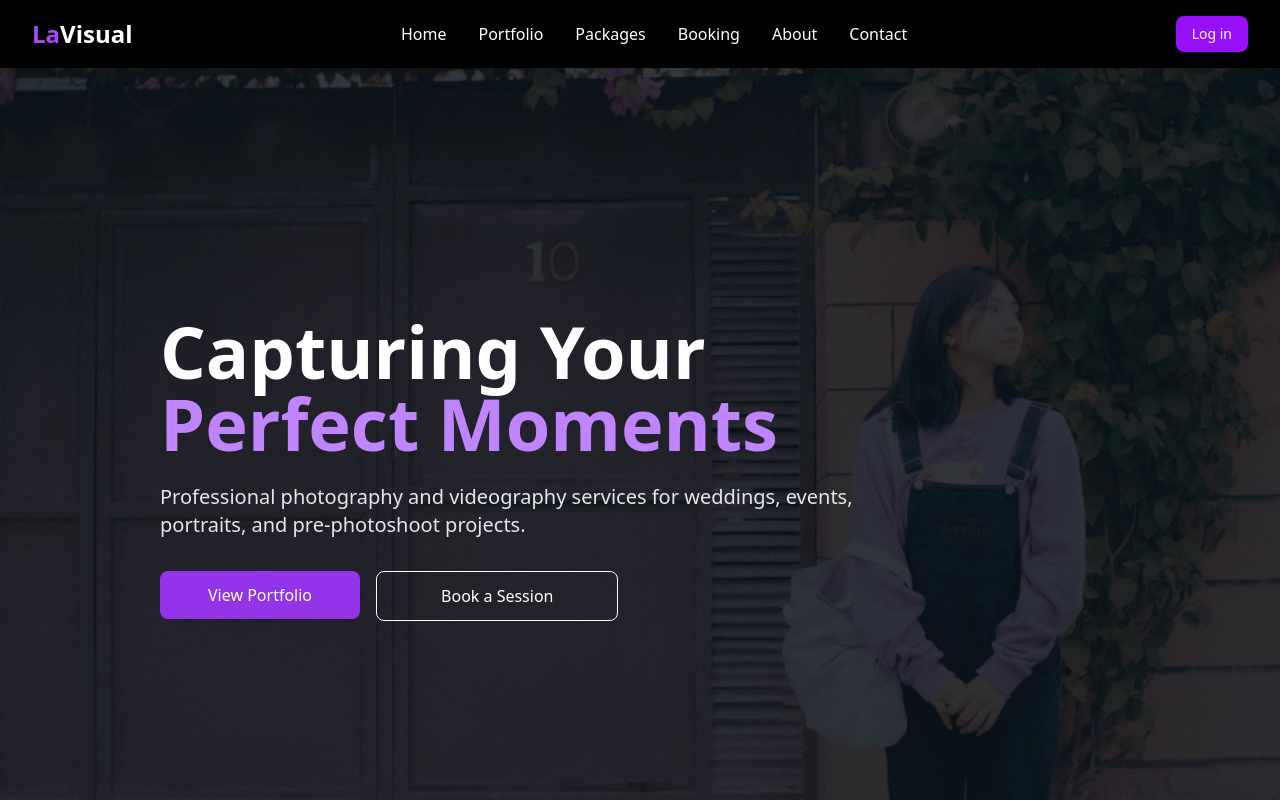
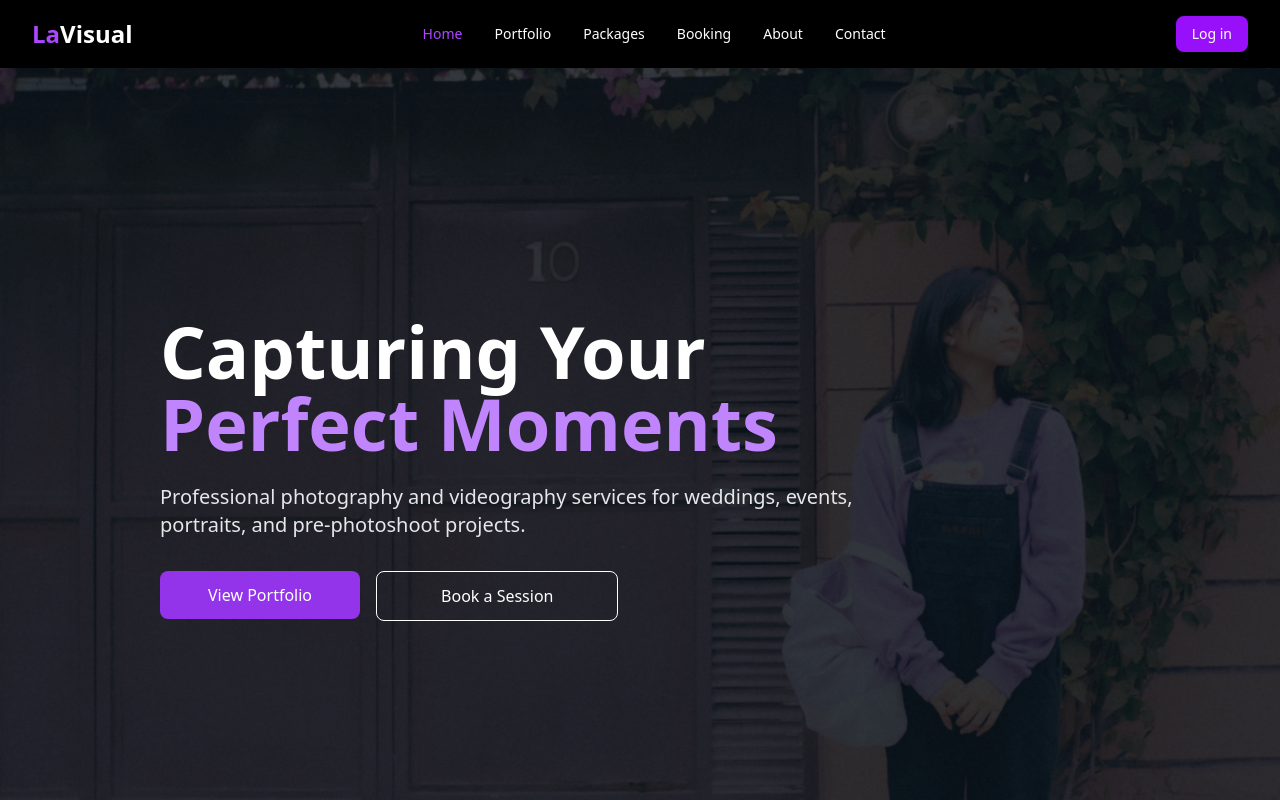
Before and after one commit to aaronersando/LaVisual-Photography-Videography-Booking-System-with-React-Springboot, a React (Vite) app in the folder src/main/resources/static/frontend/: page / in a window 1280 px wide. Shown: the top 800 px of the page. Built offline with nearby package versions, Linux system fonts and the light colour scheme.

Commit message:
Navbar uselocation for the active page with highlight done

```diff
--- a/src/main/resources/static/frontend/src/components/common/Navbar.jsx
+++ b/src/main/resources/static/frontend/src/components/common/Navbar.jsx
@@ -1,8 +1,11 @@
 import { useState } from 'react';
-import {Link} from 'react-router-dom';
+import { Link, useLocation } from 'react-router-dom';
 
 function Navbar() {
   const [isMobileMenuOpen, setIsMobileMenuOpen] = useState(false);
+  const location = useLocation(); // Get the current location
+
+  const isActive = (path) => location.pathname === path; // Check if the path matches the current location
 
   return (
     <header className="bg-black w-full py-4 sticky top-0 z-50">
@@ -17,18 +20,62 @@ function Navbar() {
 
           {/* Desktop Navigation */}
           <nav className="hidden md:flex items-center space-x-8">
-            <Link to="/" className="text-white hover:text-purple-500 transition-colors duration-200">Home</Link>
-            <Link to="/portfolio" className="text-white hover:text-purple-500 transition-colors duration-200">Portfolio</Link>
-            <Link to="/packages" className="text-white hover:text-purple-500 transition-colors duration-200">Packages</Link>
-            <Link to="/booking" className="text-white hover:text-purple-500 transition-colors duration-200">Booking</Link>
-            <Link to="/about" className="text-white hover:text-purple-500 transition-colors duration-200">About</Link>
-            <Link to="/contact" className="text-white hover:text-purple-500 transition-colors duration-200">Contact</Link>
+            <Link
+              to="/"
+              className={`text-sm transition-colors duration-200 ${
+                isActive("/") ? "text-purple-500" : "text-white hover:text-purple-500"
+              }`}
+            >
+              Home
+            </Link>
+            <Link
+              to="/portfolio"
+              className={`text-sm transition-colors duration-200 ${
+                isActive("/portfolio") ? "text-purple-500" : "text-white hover:text-purple-500"
+              }`}
+            >
+              Portfolio
+            </Link>
+            <Link
+              to="/packages"
+              className={`text-sm transition-colors duration-200 ${
+                isActive("/packages") ? "text-purple-500" : "text-white hover:text-purple-500"
+              }`}
+            >
+              Packages
+            </Link>
+            <Link
+              to="/booking"
+              className={`text-sm transition-colors duration-200 ${
+                isActive("/booking") ? "text-purple-500" : "text-white hover:text-purple-500"
+              }`}
+            >
+              Booking
+            </Link>
+            <Link
+              to="/about"
+              className={`text-sm transition-colors duration-200 ${
+                isActive("/about") ? "text-purple-500" : "text-white hover:text-purple-500"
+              }`}
+            >
+              About
+            </Link>
+            <Link
+              to="/contact"
+              className={`text-sm transition-colors duration-200 ${
+                isActive("/contact") ? "text-purple-500" : "text-white hover:text-purple-500"
+              }`}
+            >
+              Contact
+            </Link>
           </nav>
 
           {/* Auth Buttons */}
           <div className="hidden md:flex items-center space-x-4">
-            <Link to="/login"
-              className="bg-purple-600 text-white px-4 py-2 rounded-md text-sm hover:bg-purple-700 transition-colors duration-200">
+            <Link
+              to="/login"
+              className="bg-purple-600 text-white px-4 py-2 rounded-md text-sm hover:bg-purple-700 transition-colors duration-200"
+            >
               Log in
             </Link>
           </div>
@@ -54,36 +101,56 @@ function Navbar() {
         </div>
 
         {/* Mobile Navigation */}
-        <div
-          className={`${isMobileMenuOpen ? 'block' : 'hidden'} md:hidden`}
-          id="mobile-menu"
-        >
+        <div className={`${isMobileMenuOpen ? "block" : "hidden"} md:hidden`} id="mobile-menu">
           <div className="px-2 pt-2 pb-3 space-y-1 sm:px-3">
-            <a href="/" className="block px-3 py-2 rounded-md text-white hover:bg-gray-800 hover:text-purple-500 transition-colors duration-200">
+            <Link
+              to="/"
+              className={`block px-3 py-2 rounded-md text-sm ${
+                isActive("/") ? "text-purple-500" : "text-white hover:bg-gray-800 hover:text-purple-500"
+              }`}
+            >
               Home
-            </a>
-            <a href="/portfolio" className="block px-3 py-2 rounded-md text-white hover:bg-gray-800 hover:text-purple-500 transition-colors duration-200">
+            </Link>
+            <Link
+              to="/portfolio"
+              className={`block px-3 py-2 rounded-md text-sm ${
+                isActive("/portfolio") ? "text-purple-500" : "text-white hover:bg-gray-800 hover:text-purple-500"
+              }`}
+            >
               Portfolio
-            </a>
-            <a href="/packages" className="block px-3 py-2 rounded-md text-white hover:bg-gray-800 hover:text-purple-500 transition-colors duration-200">
+            </Link>
+            <Link
+              to="/packages"
+              className={`block px-3 py-2 rounded-md text-sm ${
+                isActive("/packages") ? "text-purple-500" : "text-white hover:bg-gray-800 hover:text-purple-500"
+              }`}
+            >
               Packages
-            </a>
-            <a href="/booking" className="block px-3 py-2 rounded-md text-white hover:bg-gray-800 hover:text-purple-500 transition-colors duration-200">
+            </Link>
+            <Link
+              to="/booking"
+              className={`block px-3 py-2 rounded-md text-sm ${
+                isActive("/booking") ? "text-purple-500" : "text-white hover:bg-gray-800 hover:text-purple-500"
+              }`}
+            >
               Booking
-            </a>
-            <a href="/about" className="block px-3 py-2 rounded-md text-white hover:bg-gray-800 hover:text-purple-500 transition-colors duration-200">
+            </Link>
+            <Link
+              to="/about"
+              className={`block px-3 py-2 rounded-md text-sm ${
+                isActive("/about") ? "text-purple-500" : "text-white hover:bg-gray-800 hover:text-purple-500"
+              }`}
+            >
               About
-            </a>
-            <a href="/contact" className="block px-3 py-2 rounded-md text-white hover:bg-gray-800 hover:text-purple-500 transition-colors duration-200">
+            </Link>
+            <Link
+              to="/contact"
+              className={`block px-3 py-2 rounded-md text-sm ${
+                isActive("/contact") ? "text-purple-500" : "text-white hover:bg-gray-800 hover:text-purple-500"
+              }`}
+            >
               Contact
-            </a>
-          </div>
-          <div className="pt-4 pb-3 border-t border-gray-800">
-            <div className="px-2 space-y-1">
-              <a href="/login" className="block px-3 py-2 rounded-md text-white bg-purple-600 hover:bg-purple-700 transition-colors duration-200">
-                Log in
-              </a>
-            </div>
+            </Link>
           </div>
         </div>
       </div>
```
